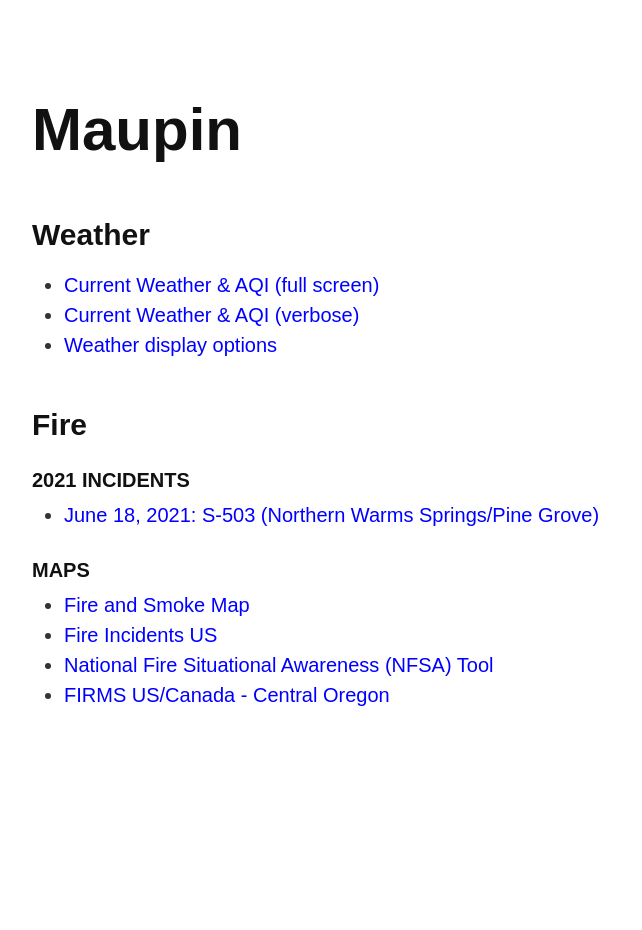
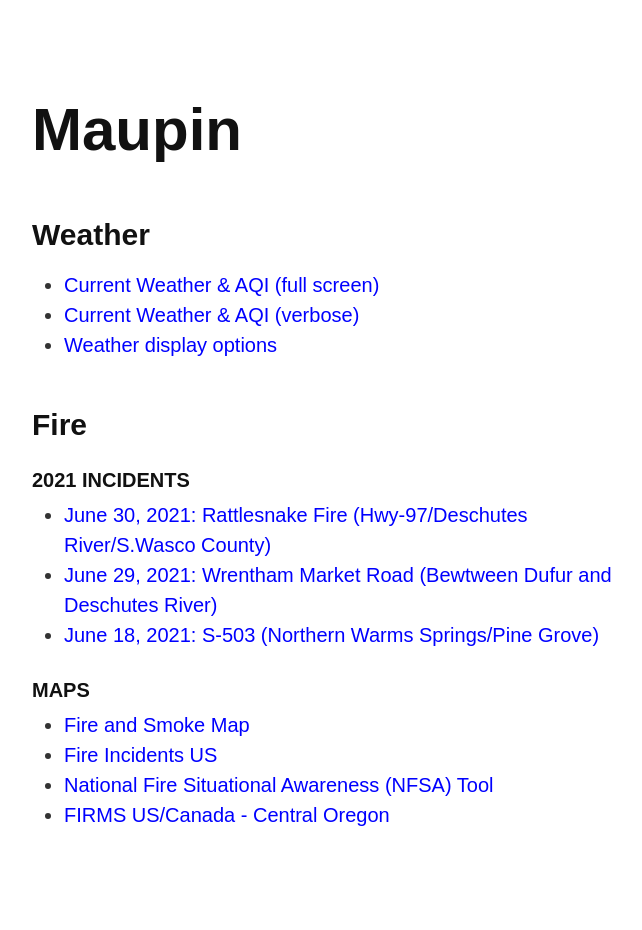
Before and after one commit to todgru/todgru.github.io, a Jekyll site: the page built from maupin/index.md, in a window 1280 px wide. Shown: the whole page, without its empty margins (306-948 px from the left). Built offline with Jekyll 4.4.1, drawn with Linux system fonts in a browser that asks for light colours; our own code applies the rules of GitHub Pages for plain Markdown files; before the commit the page ends 900 px from its top, so only the background shows below that.

Commit message:
recent fire updates

```diff
--- a/maupin/index.md
+++ b/maupin/index.md
@@ -13,6 +13,8 @@ layout: nobackground
 ## Fire
 
 ### 2021 Incidents
+* [June 30, 2021: Rattlesnake Fire (Hwy-97/Deschutes River/S.Wasco County)](https://inciweb.nwcg.gov/incident/7592/)
+* [June 29, 2021: Wrentham Market Road (Bewtween Dufur and Deschutes River)](https://inciweb.nwcg.gov/incident/7589/)
 * [June 18, 2021: S-503 (Northern Warms Springs/Pine Grove)](https://inciweb.nwcg.gov/incident/7559/)
 
 ### Maps
```
